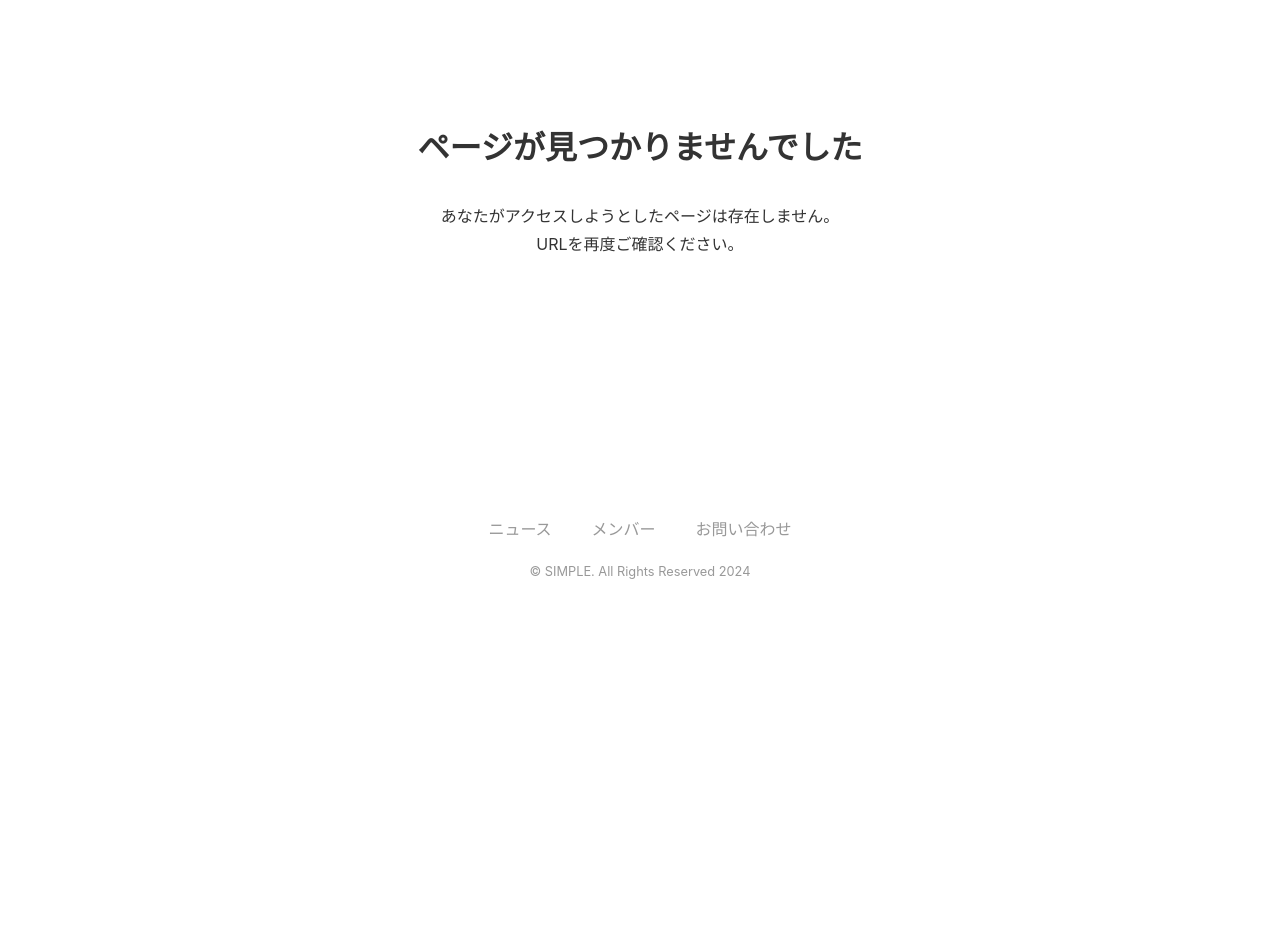
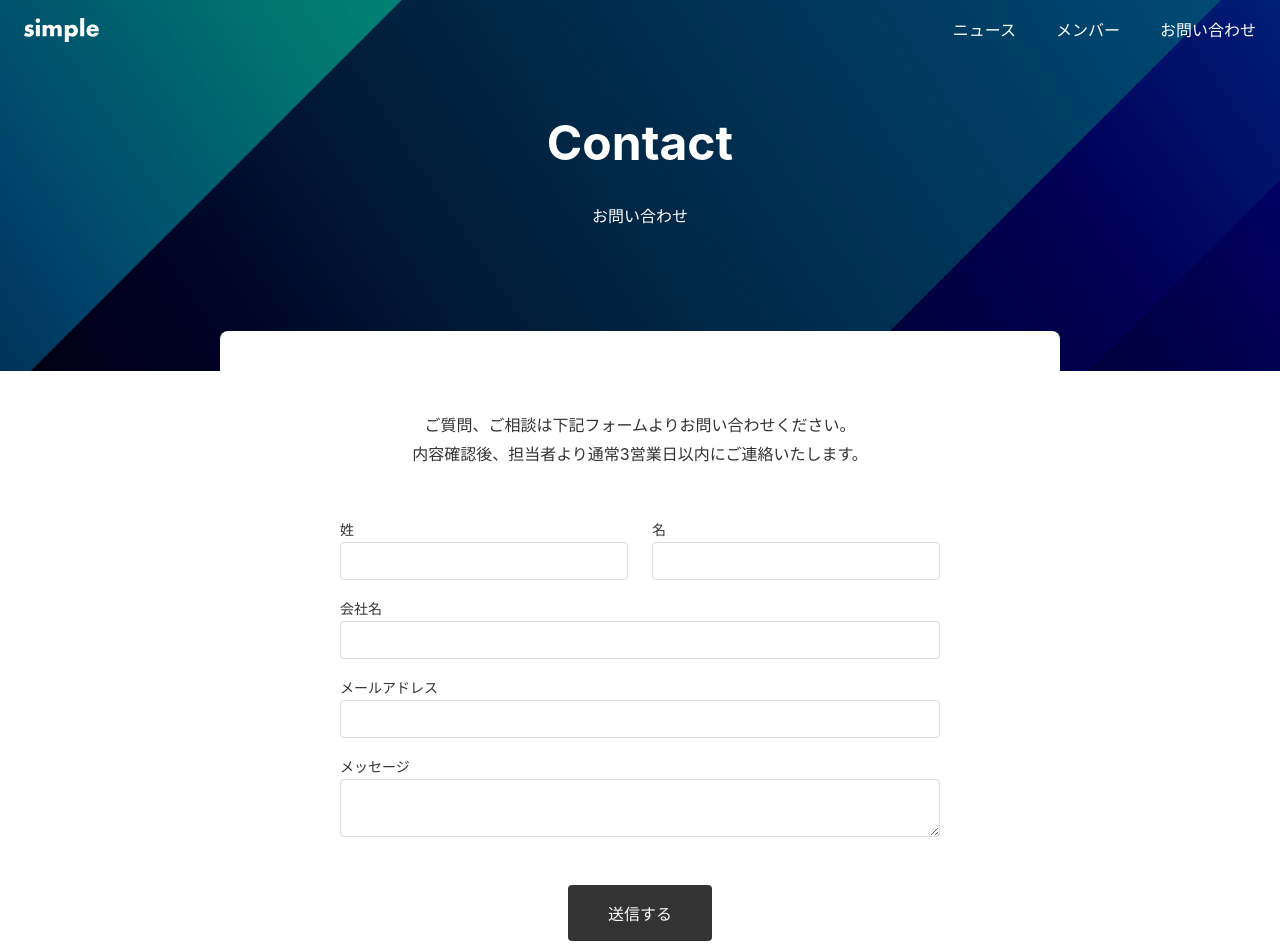
Before and after one commit to shimshim300/my-next-project, a Next.js app: page /contact in a window 1280 px wide. Before the commit this address had no page. Shown: the top 952 px of the page. Before the commit the page ends 800 px from the top, so only its background shows below. Built offline with nearby package versions, Linux system fonts and the light colour scheme.

Commit message:
検証終了

```diff
--- /dev/null
+++ b/app/_actions/contact.ts
@@ -0,0 +1,51 @@
+"use server";
+function validateEmail(email: string) {
+  const pattern = /^[^\s@]+@[^\s@]+\.[^\s@]+$/;
+  return pattern.test(email);
+}
+export async function createContactData(_prevState: any, formData: FormData) {
+  const rawFormData = {
+    lastname: formData.get("lastname") as string,
+    firstname: formData.get("firstname") as string,
+    company: formData.get("company") as string,
+    email: formData.get("email") as string,
+    message: formData.get("message") as string,
+  };
+  if (!rawFormData.lastname) {
+    return {
+      status: "error",
+      message: "姓を入力してください",
+    };
+  }
+  if (!rawFormData.firstname) {
+    return {
+      status: "error",
+      message: "名を入力してください",
+    };
+  }
+  if (!rawFormData.company) {
+    return {
+      status: "error",
+      message: "会社名を入力してください",
+    };
+  }
+  if (!rawFormData.email) {
+    return {
+      status: "error",
+      message: "メールアドレスを入力してください",
+    };
+  }
+  if (!validateEmail(rawFormData.email)) {
+    return {
+      status: "error",
+      message: "メールアドレスの形式が誤っています",
+    };
+  }
+  if (!rawFormData.message) {
+    return {
+      status: "error",
+      message: "メッセージを入力してください",
+    };
+  }
+  return { status: "success", message: "OK" };
+}
--- /dev/null
+++ b/app/_components/ContactForm/index.module.css
@@ -0,0 +1,73 @@
+.form {
+  max-width: 600px;
+  margin: 0 auto;
+}
+
+.item {
+  display: flex;
+  flex-direction: column;
+  flex: 1;
+  padding: 8px 0;
+}
+
+.horizontal {
+  display: flex;
+  justify-content: flex-start;
+  align-items: center;
+  width: 100%;
+  gap: 24px;
+}
+
+.label {
+  font-size: 14px;
+}
+
+.textfield {
+  border: 1px solid var(--color-border);
+  padding: 8px;
+  border-radius: 4px;
+  line-height: 1.5;
+  width: 100%;
+}
+
+.textarea {
+  border: 1px solid var(--color-border);
+  padding: 8px;
+  border-radius: 4px;
+  line-height: 1.5;
+  width: 100%;
+}
+
+.actions {
+  text-align: center;
+  margin-top: 40px;
+}
+
+.button {
+  border: none;
+  background-color: var(--color-button-primary);
+  padding: 16px 40px;
+  font-size: 16px;
+  border-radius: 4px;
+  color: var(--color-text-unpainted);
+  cursor: pointer;
+}
+
+.success {
+  background-color: var(--color-bg-sub);
+  text-align: center;
+  padding: 40px;
+  border-radius: var(--border-radius);
+}
+
+.error {
+  color: var(--color-text-error);
+  font-size: 14px;
+  margin-bottom: 8px;
+}
+
+@media (max-width: 640px) {
+  .success {
+    text-align: left;
+  }
+}
--- /dev/null
+++ b/app/_components/ContactForm/index.tsx
@@ -0,0 +1,87 @@
+"use client";
+
+import { createContactData } from "@/app/_actions/contact";
+import { useFormState } from "react-dom";
+import styles from "./index.module.css";
+
+const initialState = {
+  status: "",
+  message: "",
+};
+
+export default function ContactForm() {
+  const [state, formAction] = useFormState(createContactData, initialState);
+  console.log(state);
+  if (state.status === "success") {
+    return (
+      <p className={styles.success}>
+        お問い合わせいただき、ありがとうございます。
+        <br />
+        お返事まで今しばらくお待ちください。
+      </p>
+    );
+  }
+
+  return (
+    <form className={styles.form} action={formAction}>
+      <div className={styles.horizontal}>
+        <div className={styles.item}>
+          <label className={styles.label} htmlFor="lastname">
+            姓
+          </label>
+          <input
+            className={styles.textfield}
+            type="text"
+            id="lastname"
+            name="lastname"
+          />
+        </div>
+        <div className={styles.item}>
+          <label className={styles.label} htmlFor="firstname">
+            名
+          </label>
+          <input
+            className={styles.textfield}
+            type="text"
+            id="firstname"
+            name="firstname"
+          />
+        </div>
+      </div>
+      <div className={styles.item}>
+        <label className={styles.label} htmlFor="company">
+          会社名
+        </label>
+        <input
+          className={styles.textfield}
+          type="text"
+          id="company"
+          name="company"
+        />
+      </div>
+      <div className={styles.item}>
+        <label className={styles.label} htmlFor="email">
+          メールアドレス
+        </label>
+        <input
+          className={styles.textfield}
+          type="text"
+          id="email"
+          name="email"
+        />
+      </div>
+      <div className={styles.item}>
+        <label className={styles.label} htmlFor="message">
+          メッセージ
+        </label>
+        <textarea className={styles.textarea} id="message" name="message" />
+      </div>
+      <div className={styles.actions}>
+        {state.status === "error" && (
+          <p className={styles.error}>{state.message}</p>
+        )}
+        <input type="submit" value="送信する" className={styles.button} />
+      </div>
+    </form>
+  );
+}
--- /dev/null
+++ b/app/contact/layout.tsx
@@ -0,0 +1,15 @@
+import Hero from "@/app/_components/Hero";
+import Sheet from "@/app/_components/Sheet";
+
+type Props = {
+  children: React.ReactNode;
+};
+
+export default function RootLayout({ children }: Props) {
+  return (
+    <>
+      <Hero title="Contact" sub="お問い合わせ" />
+      <Sheet>{children}</Sheet>
+    </>
+  );
+}
--- /dev/null
+++ b/app/contact/page.module.css
@@ -0,0 +1,10 @@
+.text {
+  text-align: center;
+  margin-bottom: 40px;
+}
+
+@media (max-width: 640px) {
+  .text {
+    text-align: left;
+  }
+}
--- /dev/null
+++ b/app/contact/page.tsx
@@ -0,0 +1,15 @@
+import styles from "./page.module.css";
+import ContactForm from "@/app/_components/ContactForm";
+
+export default function Page() {
+  return (
+    <div className={styles.container}>
+      <p className={styles.text}>
+        ご質問、ご相談は下記フォームよりお問い合わせください。
+        <br />
+        内容確認後、担当者より通常3営業日以内にご連絡いたします。
+      </p>
+      <ContactForm />
+    </div>
+  );
+}
```
